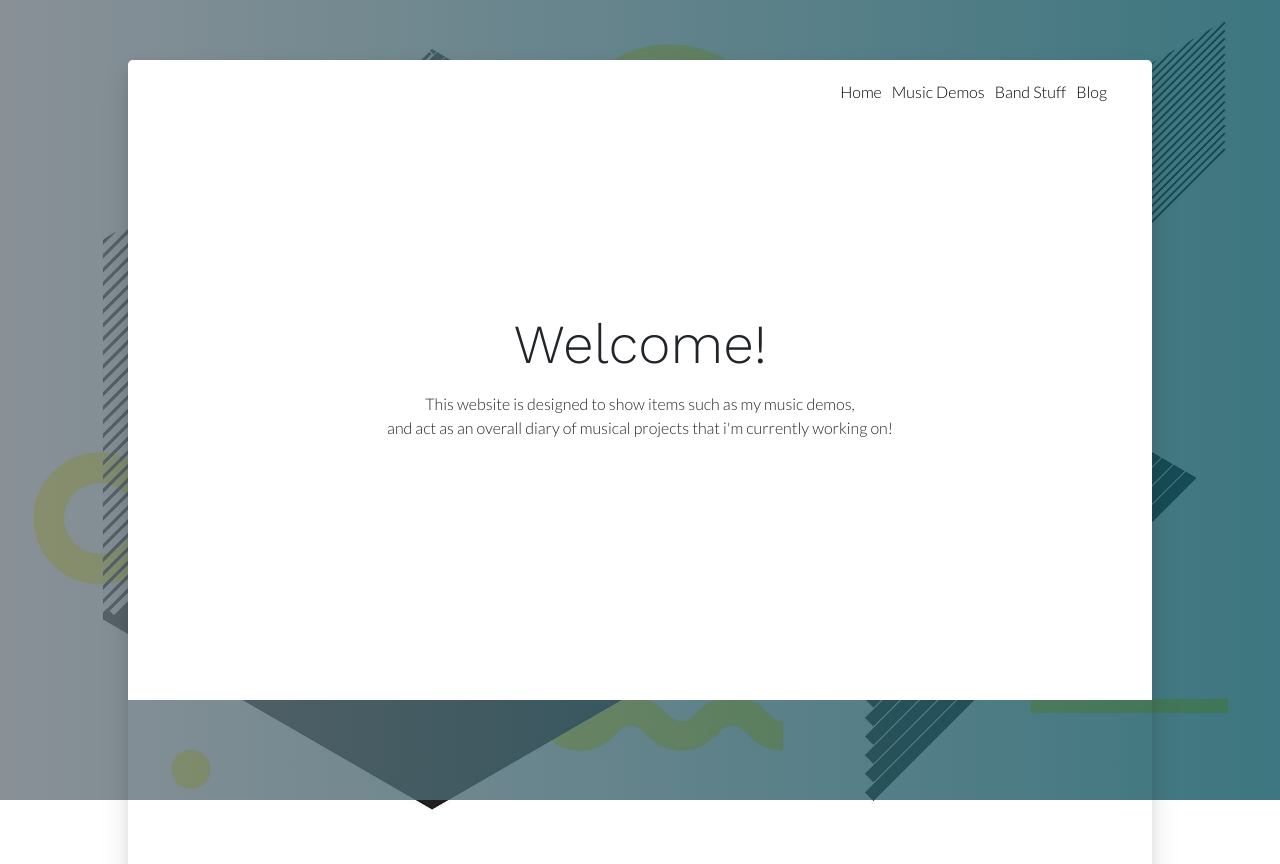
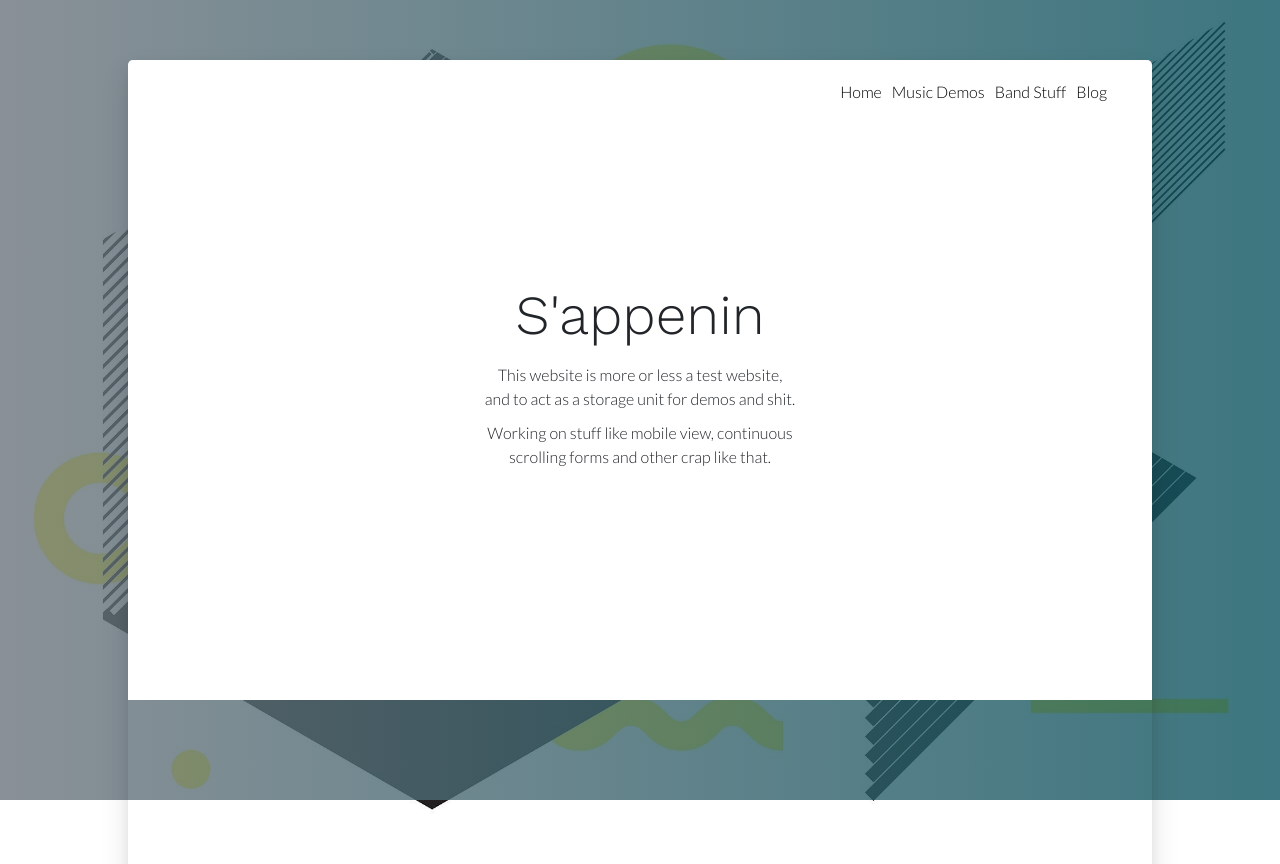
Before and after one commit to cxknxx/cxknxx.github.io, a plain HTML site: page index.html in a window 1280 px wide. Shown: the top 864 px of the page. Drawn offline with nearby package versions, Linux system fonts and the light colour scheme; some icons are missing.

Commit message:
Changeas

```diff
--- a/index.html
+++ b/index.html
@@ -24,12 +24,12 @@
     <link rel="stylesheet" href="https://cdn.linearicons.com/free/1.0.0/icon-font.min.css">
     <link href="https://file.myfontastic.com/7vRKgqrN3iFEnLHuqYhYuL/icons.css" rel="stylesheet">
 
-    <!-- Modernizr JS for IE8 support of HTML5 elements and media queries -->
     <script src="https://cdnjs.cloudflare.com/ajax/libs/modernizr/2.8.3/modernizr.js"></script>
 
 </head>
 <body  data-target="#navbar-nav-header" class="static-layout">
-	<div class="boxed-page">
+<a name="upwards"></a>
+<div class="boxed-page">
 		<nav id="gtco-header-navbar" class="navbar navbar-expand-lg py-4">
     <div class="container">
         <a class="navbar-brand d-flex align-items-center" href="/">
@@ -41,7 +41,7 @@
         <div class="collapse navbar-collapse" id="navbar-nav-header">
             <ul class="navbar-nav ml-auto">
                 <li class="nav-item">
-                    <a class="nav-link" href="#home">Home</a>
+                    <a class="nav-link" href="#upwards">Home</a>
                 </li>
                 <li class="nav-item">
                     <a class="nav-link" href="#demos">Music Demos</a>
@@ -58,13 +58,21 @@
 
 </nav>
         <!--Main Section-->
+
         <div class="jumbotron d-flex align-items-center" style="background: white">
-  <div class="container text-center">
-    <h1 class="display-2 mb-4">Welcome!</h1>
+
+            <div class="container text-center">
+    <h1 class="display-2 mb-4">S'appenin</h1>
     <p>
-      This website is designed to show items such as my music demos, <br>
-        and act as an overall diary of musical projects that i'm currently working on!
+      This website is more or less a test website, <br>
+        and to act as a storage unit for demos and shit.
     </p>
+
+    <p>
+        Working on stuff like mobile view, continuous <br>
+        scrolling forms and other crap like that.
+    </p>
+
   </div>
 
 </div>
```
Also changed, not shown: contact.html (+1 -1 lines).
